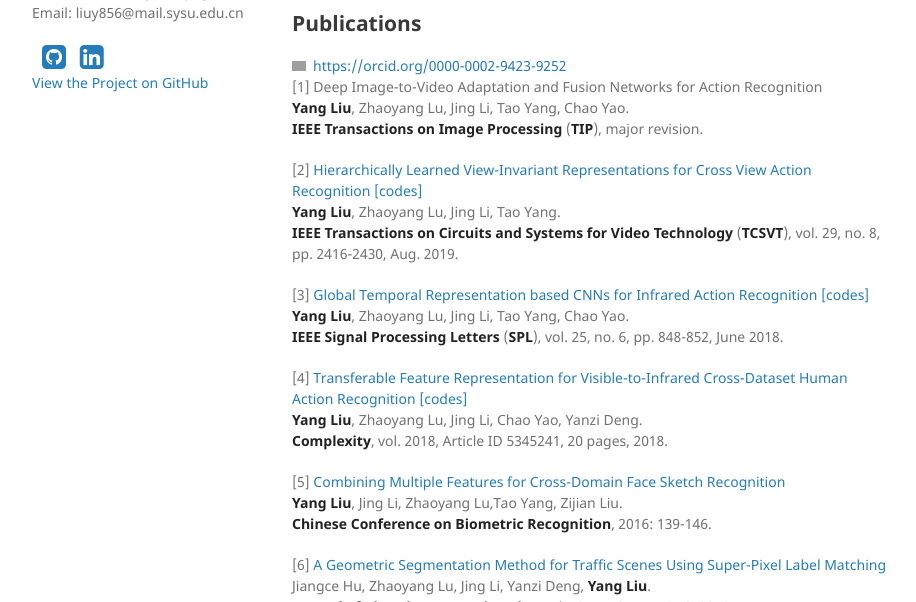
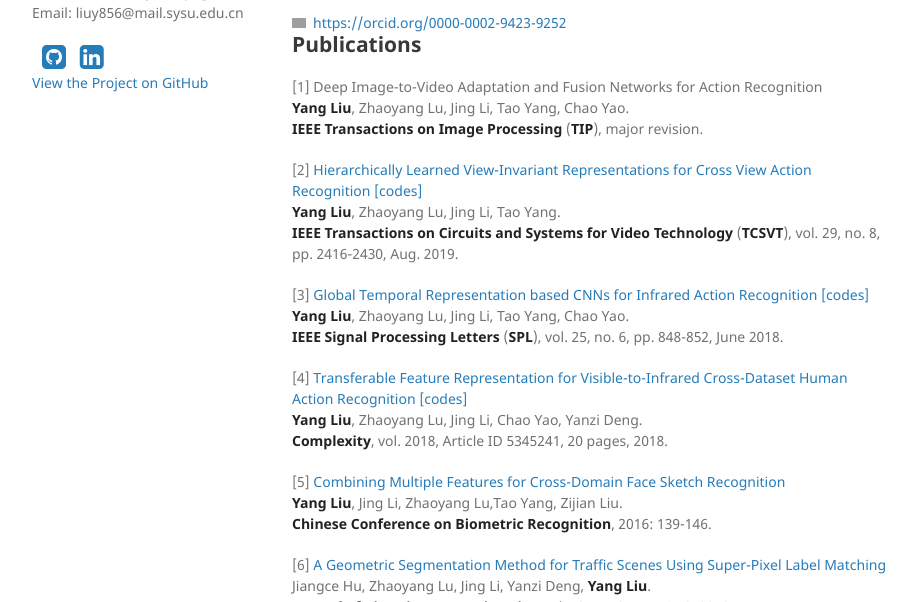
Before and after one commit to YangLiu9208/home, a Jekyll site: the page built from index.md, in a window 1280 px wide and 900 px high, cut to the strip 298-900 px from the top of the window. Shown: the whole strip, without its empty margins (178-1094 px from the left). Built offline with Jekyll 4.4.1, drawn with Linux system fonts in a browser that asks for light colours; a style sheet for code colours, icons or effects is not loaded; our own code applies the rules of GitHub Pages for plain Markdown files; grey boxes are pictures that could not be loaded.

Commit message:
Update index.md

```diff
--- a/index.md
+++ b/index.md
@@ -8,10 +8,8 @@ I'm Yang Liu (刘阳), a post-doctoral fellow at [HCP Lab](http://www.sysu-hcp.n
 Human Action Understanding
 Transfer Learning, Domain Adaptation, Zero-shot Learning
 Knowledge Graph, Cognitive Intelligence
-
+<div itemscope itemtype="https://schema.org/Person"><a itemprop="sameAs" content="https://orcid.org/0000-0002-9423-9252" href="https://orcid.org/0000-0002-9423-9252" target="orcid.widget" rel="noopener noreferrer" style="vertical-align:top;"><img src="https://orcid.org/sites/default/files/images/orcid_16x16.png" style="width:1em;margin-right:.5em;" alt="ORCID iD icon">https://orcid.org/0000-0002-9423-9252</a></div>
 ## Publications
-<div itemscope itemtype="https://schema.org/Person"><a itemprop="sameAs" content="https://orcid.org/0000-0002-9423-9252" href="https://orcid.org/0000-0002-9423-9252" target="orcid.widget" rel="noopener noreferrer" style="vertical-align:top;"><img src="https://orcid.org/sites/default/files/images/orcid_16x16.png" style="width:1em;margin-right:.5em;" alt="ORCID iD icon">https://orcid.org/0000-0002-9423-9252</a></div>
-
 [1] Deep Image-to-Video Adaptation and Fusion Networks for Action Recognition
 **Yang Liu**, Zhaoyang Lu, Jing Li, Tao Yang, Chao Yao.
 **IEEE Transactions on Image Processing** (**TIP**), major revision.
```
